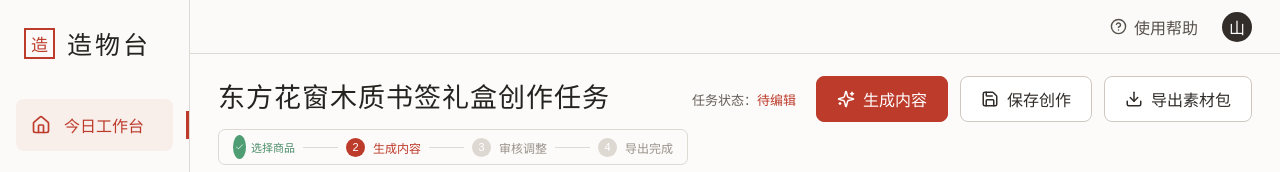
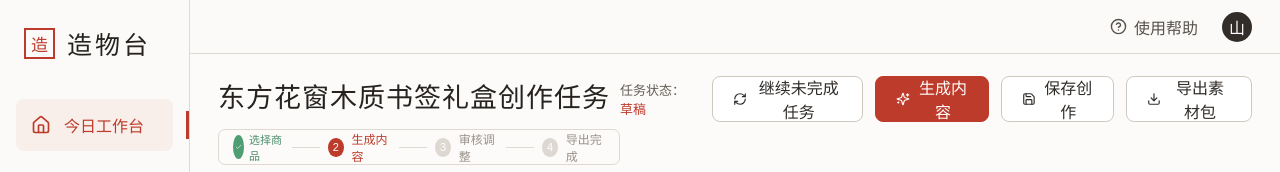
Before and after one commit to ShadowDragon1994/TBWC, a React (Vite) app: page / in a window 1280 px wide. Shown: the top 172 px of the page. Built offline with nearby package versions, Linux system fonts and the light colour scheme.

Commit message:
feat: resume creative tasks from workbench

```diff
--- a/src/App.tsx
+++ b/src/App.tsx
@@ -14,6 +14,7 @@ import { TemplateStudio } from './features/templates/TemplateStudio'
 import { PublishingBoard } from './features/publishing-tasks/PublishingBoard'
 import { AnalyticsDashboard } from './features/analytics/AnalyticsDashboard'
 import { StrategyPage } from './features/strategy/StrategyPage'
+import { creativeTasksApi, type CreativeTaskStatus } from './features/creative-tasks/creative-tasks.api'
 
 const nav = [[Home, '今日工作台'], [Box, '商品库'], [Archive, '创作记录'], [CalendarDays, '发布任务'], [BarChart3, '数据复盘'], [Lightbulb, '策略建议'], [Image, '模板与素材'], [Settings, '设置']] as const
 const exportOptions = ['主图 800×800', '详情页长图 750px', '竖版海报 3:4']
@@ -53,6 +54,8 @@ export function App() {
   const [guidance, setGuidance] = useState('')
   const [aiSettings, setAiSettings] = useState<AiSettings | null>(null)
   const [candidates, setCandidates] = useState<Array<ReturnType<typeof generateMockContent>>>([])
+  const [creativeTaskId, setCreativeTaskId] = useState<string | null>(null)
+  const [creativeTaskStatus, setCreativeTaskStatus] = useState<CreativeTaskStatus>('draft')
   const findings = useMemo(() => checkCompliance(`${content.title} ${content.sellingPoints.join(' ')} ${content.body}`), [content])
   const forbiddenTerms = useMemo(() => ('forbiddenTerms' in currentProduct ? currentProduct.forbiddenTerms ?? '' : '').split(/[，,、\n]/).map(term => term.trim()).filter(Boolean), [currentProduct])
   const quality = useMemo(() => analyzePlatformContent(platform, content.title, content.body, forbiddenTerms), [platform, content, forbiddenTerms])
@@ -142,9 +145,30 @@ export function App() {
         source: 'manual' as const,
       }
       const saved = await creationRecordsApi.create(draft)
+      const taskDraft = { ...draft, status: 'editing' as const, failureReason: '' }
+      const task = creativeTaskId
+        ? await creativeTasksApi.update(creativeTaskId, taskDraft)
+        : await creativeTasksApi.create(taskDraft)
       setEditingRecordId(saved.data.id)
-      setNotice('已保存为新的历史版本')
+      setCreativeTaskId(task.data.id)
+      setCreativeTaskStatus(task.data.status)
+      setNotice('创作任务和历史版本已保存')
     } catch (error) { setNotice(error instanceof Error ? error.message : '保存创作记录失败') } finally { setSaving(false) }
+  }
+
+  const resumeCreativeTask = async () => {
+    try {
+      const tasks = (await creativeTasksApi.listActive()).data
+      const task = tasks.find(item => item.status !== 'completed')
+      if (!task) return setNotice('没有未完成的创作任务')
+      setCurrentProduct({ ...mockProduct, id: task.productId ?? mockProduct.id, name: task.productName })
+      setPlatform(task.platform)
+      setContent({ platform: task.platform, title: task.title, sellingPoints: task.sellingPoints, body: task.body, status: '待编辑' })
+      setCreativeTaskId(task.id)
+      setCreativeTaskStatus(task.status)
+      setSelectedNav('今日工作台')
+      setNotice(`已恢复“${task.productName}”创作任务`)
+    } catch (error) { setNotice(error instanceof Error ? error.message : '恢复创作任务失败') }
   }
 
   const savePublication = async (publishStatus: PublishStatus, publishedUrl = '') => {
@@ -168,7 +192,7 @@ export function App() {
       {selectedNav === '商品库' ? <ProductLibrary onUse={product => { setCurrentProduct(product); setContent(generateMockContent(product.id, 0, product.name, platform)); setEditingRecordId(null); setVariant(0); setSelectedNav('今日工作台'); setNotice(`已选择“${product.name}”用于创作`) }}/> : selectedNav === '创作记录' ? <CreationRecords onContinue={(record: CreationRecord) => { const recordPlatform: ContentPlatform = record.platform === '抖音' ? '抖音' : '小红书'; setCurrentProduct({ ...mockProduct, id: record.productId ?? mockProduct.id, name: record.productName }); setPlatform(recordPlatform); setContent({ platform: recordPlatform, title: record.title, sellingPoints: record.sellingPoints, body: record.body, status: '待编辑' }); setEditingRecordId(null); setSelectedNav('今日工作台'); setNotice(`已恢复历史版本 V${record.versionNumber ?? 1}，保存时会创建新版本`) }}/> : selectedNav === '发布任务' ? <PublishingBoard onNotice={setNotice}/> : selectedNav === '数据复盘' ? <AnalyticsDashboard onNotice={setNotice}/> : selectedNav === '策略建议' ? <StrategyPage onNotice={setNotice}/> : selectedNav === '模板与素材' ? <TemplateStudio defaultTitle={content.title} onNotice={setNotice}/> : selectedNav === '设置' ? <AiSettingsPage onSaved={settings => setAiSettings(settings)}/> : <>
       <section className="page-head">
         <div><h1>{currentProduct.name}创作任务</h1><div className="steps"><span className="done"><Check/>选择商品</span><i/><span className="current">2</span><b>生成内容</b><i/><span>3</span><b>审核调整</b><i/><span>4</span><b>导出完成</b></div></div>
-        <div className="head-actions"><div className="task-state">任务状态：<em>{generating ? '内容生成中' : exported ? '已导出' : '待编辑'}</em></div><button className="primary" onClick={() => void generate()} disabled={generating}><Sparkles size={18}/>{generating ? '正在生成…' : '生成内容'}</button><button className="secondary" onClick={() => void saveCreation()} disabled={saving}><Save size={18}/>{saving ? '保存中…' : '保存创作'}</button><button className="secondary" onClick={exportBundle}><Download size={18}/>导出素材包</button></div>
+        <div className="head-actions"><div className="task-state">任务状态：<em>{generating ? '内容生成中' : exported ? '已导出' : creativeTaskStatus === 'draft' ? '草稿' : '待编辑'}</em></div><button className="secondary" onClick={() => void resumeCreativeTask()}><RefreshCw size={18}/>继续未完成任务</button><button className="primary" onClick={() => void generate()} disabled={generating}><Sparkles size={18}/>{generating ? '正在生成…' : '生成内容'}</button><button className="secondary" onClick={() => void saveCreation()} disabled={saving}><Save size={18}/>{saving ? '保存中…' : '保存创作'}</button><button className="secondary" onClick={exportBundle}><Download size={18}/>导出素材包</button></div>
       </section>
 
       <section className="workspace">
--- /dev/null
+++ b/src/features/creative-tasks/creative-tasks.api.ts
@@ -0,0 +1,35 @@
+import type { ContentPlatform } from '../creation/creation'
+
+export type CreativeTaskStatus = 'draft' | 'editing' | 'checking' | 'confirming' | 'exporting' | 'completed' | 'failed'
+export type CreativeTaskDraft = {
+  productId: string | null
+  productName: string
+  platform: ContentPlatform
+  title: string
+  sellingPoints: string[]
+  body: string
+  status: CreativeTaskStatus
+  failureReason: string
+}
+export type CreativeTask = CreativeTaskDraft & { id: string; createdAt: string; updatedAt: string }
+
+async function api<T>(path: string, options?: RequestInit): Promise<T> {
+  const response = await fetch(path, options)
+  if (!response.ok) {
+    const body = await response.json().catch(() => ({}))
+    throw new Error(body.message || '创作任务保存失败')
+  }
+  return response.json()
+}
+
+const json = (method: string, body: unknown): RequestInit => ({
+  method,
+  headers: { 'Content-Type': 'application/json' },
+  body: JSON.stringify(body),
+})
+
+export const creativeTasksApi = {
+  listActive: () => api<{ data: CreativeTask[] }>('/api/creative-tasks'),
+  create: (draft: CreativeTaskDraft) => api<{ data: CreativeTask }>('/api/creative-tasks', json('POST', draft)),
+  update: (id: string, draft: CreativeTaskDraft) => api<{ data: CreativeTask }>(`/api/creative-tasks/${id}`, json('PUT', draft)),
+}
```
Also changed, not shown: tasks/todo.md (+1 -1 lines), 2 other files (tests, documents, lock files or other folders).
